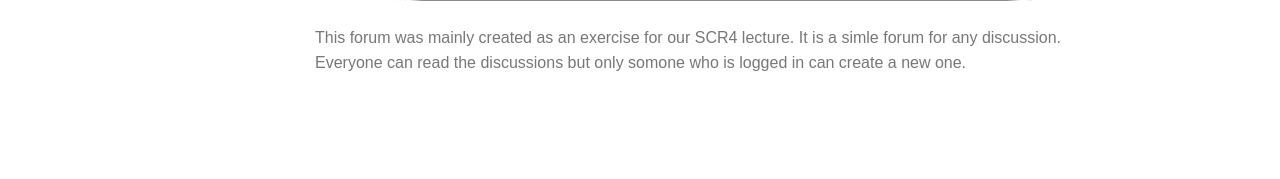
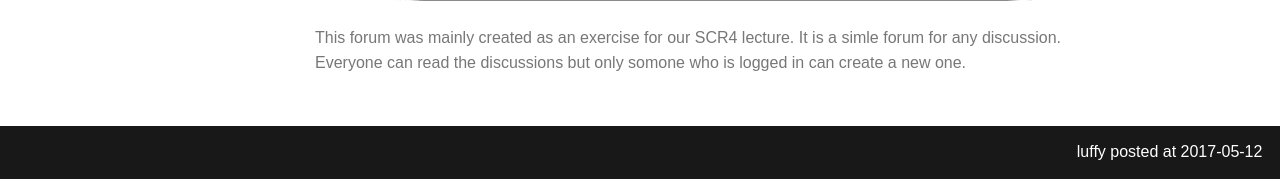
Before and after one commit to falknerdominik/scr4_forum, a PHP site: page / in a window 1280 px wide. Shown: the part 845-1024 px from the top of the page. Before the commit the page ends 916 px from the top, so only its background shows below. Run offline with PHP 8.4, Linux system fonts and the light colour scheme; some libraries are stand-ins or nearby versions.

Commit message:
Add last post in footer
	* Add footer
	* Css flexbox magic to push it down
	* Add Postmanager -> expand in future

```diff
--- a/css/forum.css
+++ b/css/forum.css
@@ -10,6 +10,18 @@ a {
     display: flex;
     justify-content: center;
     align-items: center;
+}
+
+/* flex body to be able to push footer to bottom */
+body {
+    display: flex;
+    min-height: 100vh;
+    flex-direction: column;
+}
+
+/* make layout greedy to push footer to bottom */
+#layout {
+    flex: 1;
 }
 
 /*
@@ -127,3 +139,23 @@ a {
     padding-bottom: 1em;
     border-bottom: 1px dashed #999;
 }
+
+/*
+ * footer styling
+ */
+footer {
+    padding: 0.1em;
+    background-color: #191818;
+}
+
+footer p {
+    text-align: center;
+    color: white;
+}
+
+@media screen and (min-width: 48em) {
+    footer p {
+        text-align: right;
+        margin-right: 1em;
+    }
+}
--- a/js/forum.js
+++ b/js/forum.js
@@ -8,3 +8,21 @@ document.onclick = function() {
     });
 
 }
+
+document.onreadystatechange = function() {
+    if(document.readyState == 'interactive') {
+        document.querySelectorAll('.button-warning').forEach(function(e) {
+            e.onclick = false;
+            e.addEventListener('click', function(event) {
+
+                if(!confirm("Are you sure?")) {
+                    event.preventDefault();
+                } else {
+                    // call clickhandler of button
+                    clickHandler.call(this, event);
+                }
+            });
+
+        });
+    }
+}
--- a/src/BusinessLogic/Context.php
+++ b/src/BusinessLogic/Context.php
@@ -26,6 +26,7 @@ class Context {
         // TODO: referer
         self::$context = new \Domain\Context(
             AuthenticationManager::getAuthenticatedUser(),
+            PostManager::getLatestPost(),
            isset($_REQUEST['c']) ? $_REQUEST['c'] : null
         );
     }
--- /dev/null
+++ b/src/BusinessLogic/PostManager.php
@@ -0,0 +1,19 @@
+<?php
+/**
+ * Created by PhpStorm.
+ * User: Dominik
+ * Date: 6/20/2017
+ * Time: 5:57 PM
+ */
+
+namespace BusinessLogic;
+
+
+use DataLayer\DataLayerFactory;
+
+class PostManager {
+    public static function getLatestPost() {
+        return DataLayerFactory::getDiscussionDataLayer()->getLatestPost();
+    }
+
+}
--- a/src/DataLayer/MockDiscussionDataLayer.php
+++ b/src/DataLayer/MockDiscussionDataLayer.php
@@ -133,4 +133,8 @@ class MockDiscussionDataLayer implements DiscussionDataLayer {
     public function deleteDiscussion($getId) {
         return true;
     }
+
+    public function getLatestPost() {
+        return array_values($this->__posts)[10];
+    }
 }
--- a/src/Domain/Context.php
+++ b/src/Domain/Context.php
@@ -4,10 +4,12 @@ namespace Domain;
 class Context {
     private $user;
     private $currentController;
+    private $lastPost;
 
-    public function __construct($user, $currentController) {
+    public function __construct($user, $lastPost, $currentController) {
         $this->user = $user;
         $this->currentController = $currentController;
+        $this->lastPost = $lastPost;
     }
 
     public function isUserLoggedIn() {
@@ -21,6 +23,10 @@ class Context {
         return $this->user;
     }
 
+    public function getLatestPost() {
+        return $this->lastPost;
+    }
+
     public function isCurrentController($controller) {
         return $this->currentController === $controller;
     }
--- a/views/partials/footer.inc
+++ b/views/partials/footer.inc
@@ -1,7 +1,14 @@
 </section>
-    <script src="js/jquery.min.js"></script>
-    <!-- custom css -->
-    <script src="js/sidebar.js"></script>
-    <script src="js/forum.js"></script>
+<footer>
+    <?php if(self::$context->getLatestPost() != null): ?>
+        <p>
+        <?php self::htmlOut(self::$context->getLatestPost()->getCreator()->getUsername()); ?> posted at <?php self::htmlOut(self::$context->getLatestPost()->getCreationDate()); ?>
+        </p>
+    <?php endif; ?>
+</footer>
+<script src="js/jquery.min.js"></script>
+<!-- custom js -->
+<script src="js/sidebar.js"></script>
+<script src="js/forum.js"></script>
 </body>
 </html>
```
